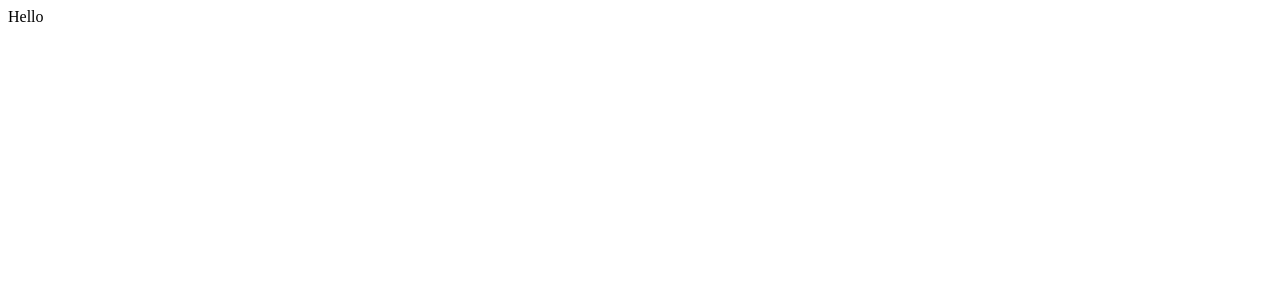
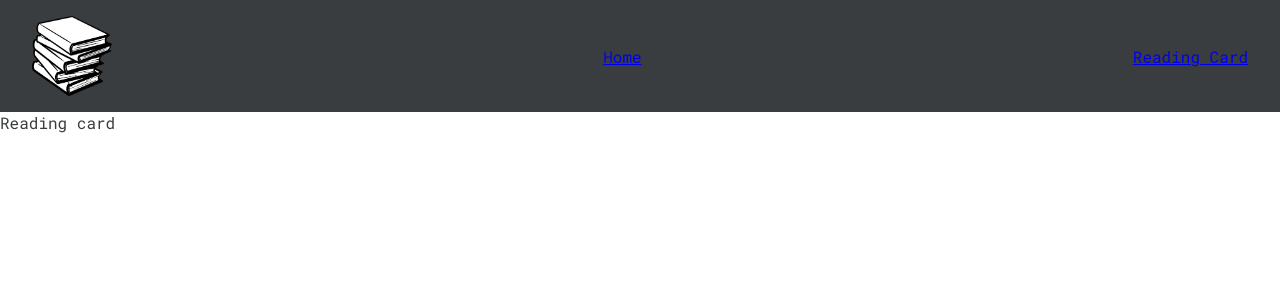
Before and after one commit to MajaKnezevic4598/reader-app, a React (Create React App) app: page /reading-card in a window 1280 px wide. Shown: the top 300 px of the page. Built offline with nearby package versions, Linux system fonts and the light colour scheme.

Commit message:
Header and routes added

```diff
--- a/package.json
+++ b/package.json
@@ -6,8 +6,10 @@
     "@testing-library/jest-dom": "^5.16.4",
     "@testing-library/react": "^13.2.0",
     "@testing-library/user-event": "^13.5.0",
+    "node-sass": "^7.0.1",
     "react": "^18.1.0",
     "react-dom": "^18.1.0",
+    "react-router-dom": "^6.3.0",
     "react-scripts": "5.0.1",
     "web-vitals": "^2.1.4"
   },
--- a/src/App.js
+++ b/src/App.js
@@ -1,8 +1,21 @@
+import Header from "./components/Header";
+import { BrowserRouter, Route, Routes } from "react-router-dom";
+import ReadingCard from "./components/ReadingCard";
+import AllBooks from "./components/AllBooks";
+import PageNotFound from "./components/PageNotFound";
+
 function App() {
   return (
-    <div className="App">
-      <div>Hello</div>
-    </div>
+    <>
+      <BrowserRouter>
+        <Header />
+        <Routes>
+          <Route path="/" element={<AllBooks />} />
+          <Route path="/reading-card" element={<ReadingCard />} />
+          <Route path="*" element={<PageNotFound />} />
+        </Routes>
+      </BrowserRouter>
+    </>
   );
 }
 
--- /dev/null
+++ b/src/components/AllBooks.js
@@ -0,0 +1,5 @@
+const AllBooks = () => {
+  return <div>All Books</div>;
+};
+
+export default AllBooks;
--- /dev/null
+++ b/src/components/Header.js
@@ -0,0 +1,21 @@
+import "./Header.scss";
+import img1 from "../assets/books-logo.png";
+import { Link } from "react-router-dom";
+
+const Header = () => {
+  return (
+    <header className="header">
+      <div className="header__logo-conteiner">
+        <img src={img1} alt="logo" className="header__logo" />
+      </div>
+      <Link to="/">
+        <div>Home</div>
+      </Link>
+      <Link to="/reading-card">
+        <div>Reading Card</div>
+      </Link>
+    </header>
+  );
+};
+
+export default Header;
--- /dev/null
+++ b/src/components/Header.scss
@@ -0,0 +1,21 @@
+@import "../styles/variables";
+
+.header {
+  width: 100vw;
+  height: auto;
+  background-color: $darkPrimary;
+  color: $whitePrimaryFont;
+  display: flex;
+  align-items: center;
+  justify-content: space-between;
+  padding: 1rem 2rem;
+  &__logo-conteiner {
+    display: flex;
+    align-items: center;
+    justify-content: center;
+  }
+  &__logo {
+    width: 80px;
+    height: 80px;
+  }
+}
--- /dev/null
+++ b/src/components/PageNotFound.js
@@ -0,0 +1,7 @@
+import "./PageNotFound.scss";
+
+const PageNotFound = () => {
+  return <div className="page-not-found">Page not found!!!</div>;
+};
+
+export default PageNotFound;
--- /dev/null
+++ b/src/components/PageNotFound.scss
@@ -0,0 +1,13 @@
+@import "../styles/variables";
+
+.page-not-found {
+  width: 100%;
+
+  display: flex;
+  align-items: center;
+  justify-content: center;
+  font-size: 3rem;
+  font-weight: bold;
+  letter-spacing: 0.1vw;
+  margin-top: 10vh;
+}
--- /dev/null
+++ b/src/components/ReadingCard.js
@@ -0,0 +1,5 @@
+const ReadingCard = () => {
+  return <div>Reading card</div>;
+};
+
+export default ReadingCard;
--- a/src/index.js
+++ b/src/index.js
@@ -1,5 +1,6 @@
 import React from "react";
 import ReactDOM from "react-dom/client";
+import "./styles/index.scss";
 
 import App from "./App";
 
--- /dev/null
+++ b/src/styles/_variables.scss
@@ -0,0 +1,8 @@
+@import url("https://fonts.googleapis.com/css2?family=Roboto+Mono:wght@100;300;400;500;600;700&display=swap");
+
+//FONTS
+$roboto-font-mono: "Roboto Mono", monospace;
+
+//COLORS
+$darkPrimary: #393d3f;
+$whitePrimaryFont: #fdfdff;
--- /dev/null
+++ b/src/styles/index.scss
@@ -0,0 +1,14 @@
+@import "./variables";
+
+*,
+*::before,
+*::after {
+  margin: 0;
+  box-sizing: border-box;
+}
+
+body {
+  font-family: $roboto-font-mono;
+  color: $darkPrimary;
+  min-height: 100vh;
+}
```
Also changed, not shown: src/assets/books-logo.png (added), 1 other file (tests, documents, lock files or other folders).
